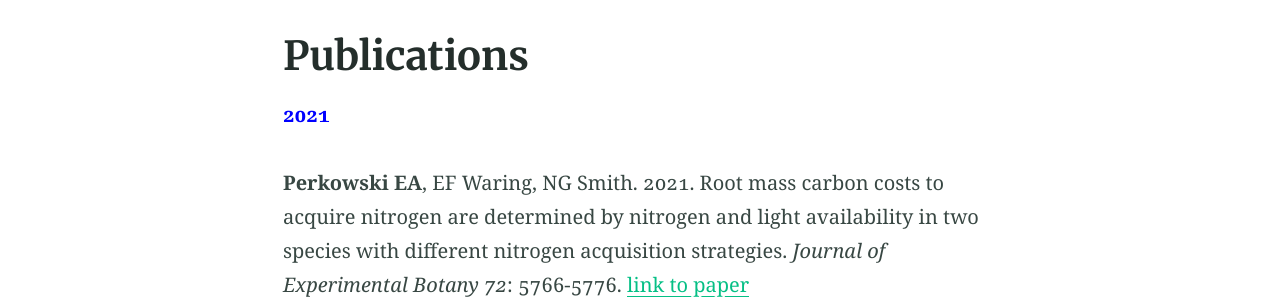
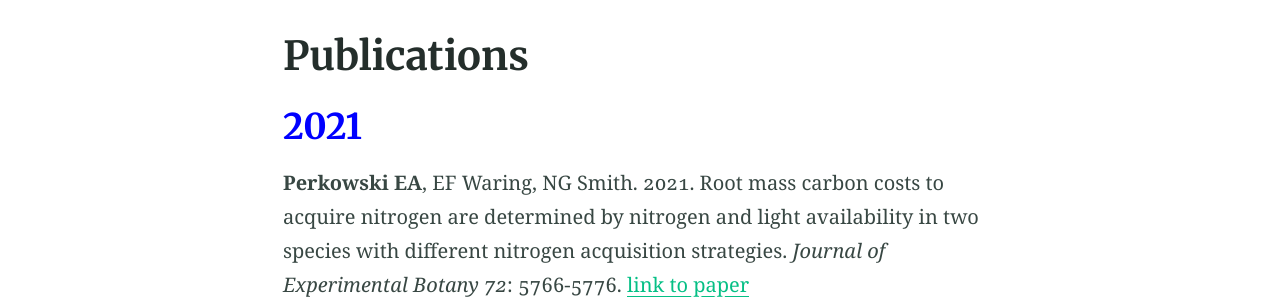
Before and after one commit to eaperkowski/eaperkowski.github.io, a Jekyll site: the page built from publications.md, in a window 1280 px wide. Shown: the part 430-730 px from the top of the page. Built offline with Jekyll 4.4.1, drawn with Linux system fonts in a browser that asks for light colours.

Commit message:
Update publications.md

```diff
--- a/publications.md
+++ b/publications.md
@@ -6,6 +6,6 @@ feature_text: |
 ---
 
 
-<span style="color:blue">**2021** </span>
+## <span style="color:blue">**2021** </span>
 
 **Perkowski EA**, EF Waring, NG Smith. 2021. Root mass carbon costs to acquire nitrogen are determined by nitrogen and light availability in two species with different nitrogen acquisition strategies. *Journal of Experimental Botany 72*: 5766-5776. [link to paper](https://academic.oup.com/jxb/advance-article-abstract/doi/10.1093/jxb/erab253/6296480?redirectedFrom=fulltext)
```
